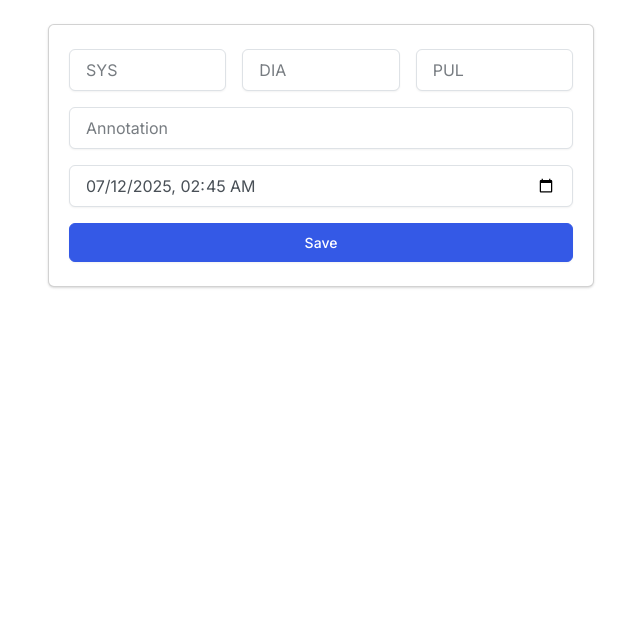
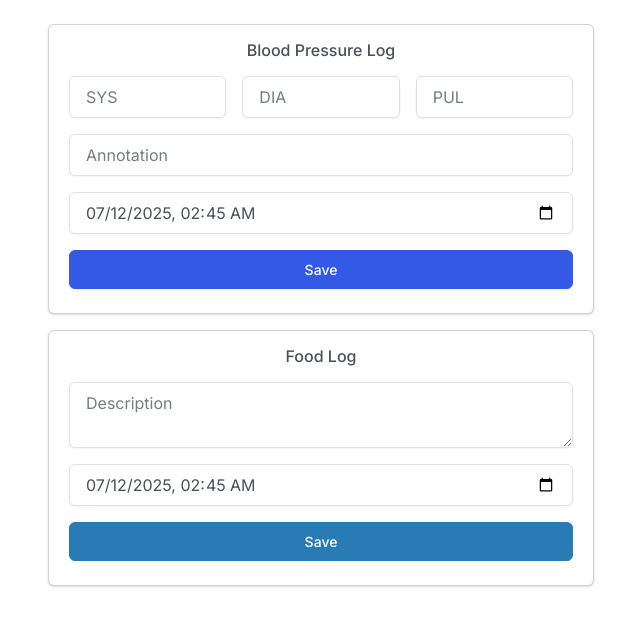
Before and after one commit to samir04m/pulselog, a Django app: page / in a window 1280 px wide. Shown: the part 56-682 px from the top of the page, without its empty margins (34-674 px from the left). Run offline with Django 5.2, Linux system fonts and the light colour scheme; a user stored in the database is signed in; some libraries are stand-ins or nearby versions.

Commit message:
Create food log

```diff
--- a/core/urls.py
+++ b/core/urls.py
@@ -5,7 +5,8 @@ from .views import CustomLoginView
 
 urlpatterns = [
     path('', views.Index, name='Index'),
-    path('create_blood_pressure_measurement', views.create_blood_pressure_measurement, name='create_bpm'),
+    path('create_blood_pressure_log', views.create_blood_pressure_log, name='create_blood_pressure_log'),
+    path('create_food_log', views.create_food_log, name='create_food_log'),
 
     path('login/', CustomLoginView.as_view(), name='Login'),
     path('logout/', views.Logout, name='Logout'),
--- a/core/views.py
+++ b/core/views.py
@@ -22,8 +22,7 @@ def Index(request):
     return render(request, 'core/home.html', {'now': now})
 
 @login_required
-def create_blood_pressure_measurement(request):
-    print('sa')
+def create_blood_pressure_log(request):
     if request.method == 'POST':
         systolic = request.POST.get('sys')
         diastolic = request.POST.get('dia')
@@ -32,20 +31,51 @@ def create_blood_pressure_measurement(request):
         datetime_str = request.POST.get('datetime')
 
         if not all([systolic, diastolic, pulse, datetime_str]):
+            messages.warning(request, 'Enter all the information')
             return redirect('core:Index')
 
         try:
-            date = datetime.strptime(datetime_str, '%Y-%m-%dT%H:%M')
-        except ValueError:
-            date = timezone.now()
-
-        BloodPressureMeasurement.objects.create(
-            user=request.user,
-            systolic=systolic,
-            diastolic=diastolic,
-            pulse=pulse,
-            annotation=annotation,
-            date=date
-        )
+            BloodPressureMeasurement.objects.create(
+                user=request.user,
+                systolic=systolic,
+                diastolic=diastolic,
+                pulse=pulse,
+                annotation=annotation,
+                date=getDate(datetime_str)
+            )
+            messages.success(request, 'Log saved successfully')
+        except Exception as ex:
+            print(ex)
+            messages.error(request, "An error occurred")
 
     return redirect('core:Index')
+
+
+@login_required
+def create_food_log(request):
+    if request.method == 'POST':
+        description = request.POST.get('description')
+        datetime_str = request.POST.get('datetime')
+
+        if not all([description, datetime_str]):
+            messages.warning(request, 'Enter all the information')
+            return redirect('core:Index')
+
+        try:
+            FoodLog.objects.create(
+                user=request.user,
+                description=description,
+                date=getDate(datetime_str)
+            )
+            messages.success(request, 'Log saved successfully')
+        except Exception as ex:
+            print(ex)
+            messages.error(request, "An error occurred")
+
+    return redirect('core:Index')
+
+def getDate(datetime_str):
+    try:
+        return datetime.strptime(datetime_str, '%Y-%m-%dT%H:%M')
+    except ValueError:
+        return timezone.now()
--- a/static/css/myStyles.css
+++ b/static/css/myStyles.css
@@ -1,5 +1,3 @@
-input[type="text"],
-input[type="number"],
-input[type="datetime-local"] {
-    font-size: 16px;
+.form-control {
+    font-size: 16px !important;
 }
--- a/templates/core/home.html
+++ b/templates/core/home.html
@@ -4,9 +4,10 @@
     <div class="container">
         <div class="row">
             <div class="col-md-6">
-                <div class="card shadow-lg">
+                <div class="card shadow-lg mb-3">
                     <div class="card-body">
-                        <form method="POST" action="{% url 'core:create_bpm' %}">
+                        <h6 class="text-center">Blood Pressure Log</h6>
+                        <form method="POST" action="{% url 'core:create_blood_pressure_log' %}">
                             {% csrf_token %}
                             <div class="row">
                                 <div class="col-4 p-2">
@@ -35,6 +36,25 @@
                         </form>
                     </div>
                 </div>
+                <div class="card shadow-lg mb-3">
+                    <div class="card-body">
+                        <h6 class="text-center">Food Log</h6>
+                        <form method="POST" action="{% url 'core:create_food_log' %}">
+                            {% csrf_token %}
+                            <div class="row">
+                                <div class="col-12 p-2">
+                                    <textarea class="form-control" name="description" id="description" placeholder="Description"></textarea>
+                                </div>
+                                <div class="col-12 pt-2 p-2">
+                                    <input type="datetime-local" class="form-control" id="datetime" name="datetime" value="{{ now }}">
+                                </div>
+                                <div class="col-12 p-2 d-grid gap-2">
+                                    <button type="submit" class="btn btn-info">Save</button>
+                                </div>
+                            </div>
+                        </form>
+                    </div>
+                </div>
             </div>
             <div class="col-md-6">
 
```
